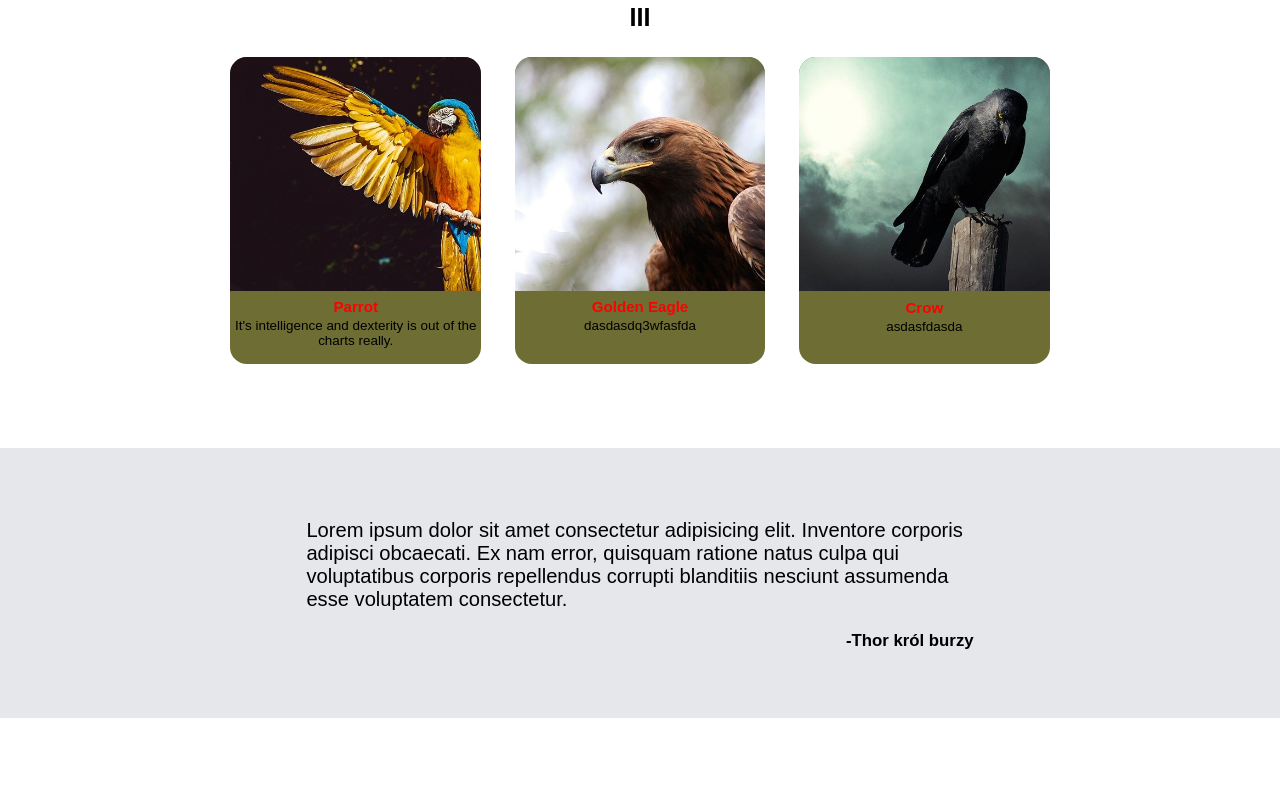
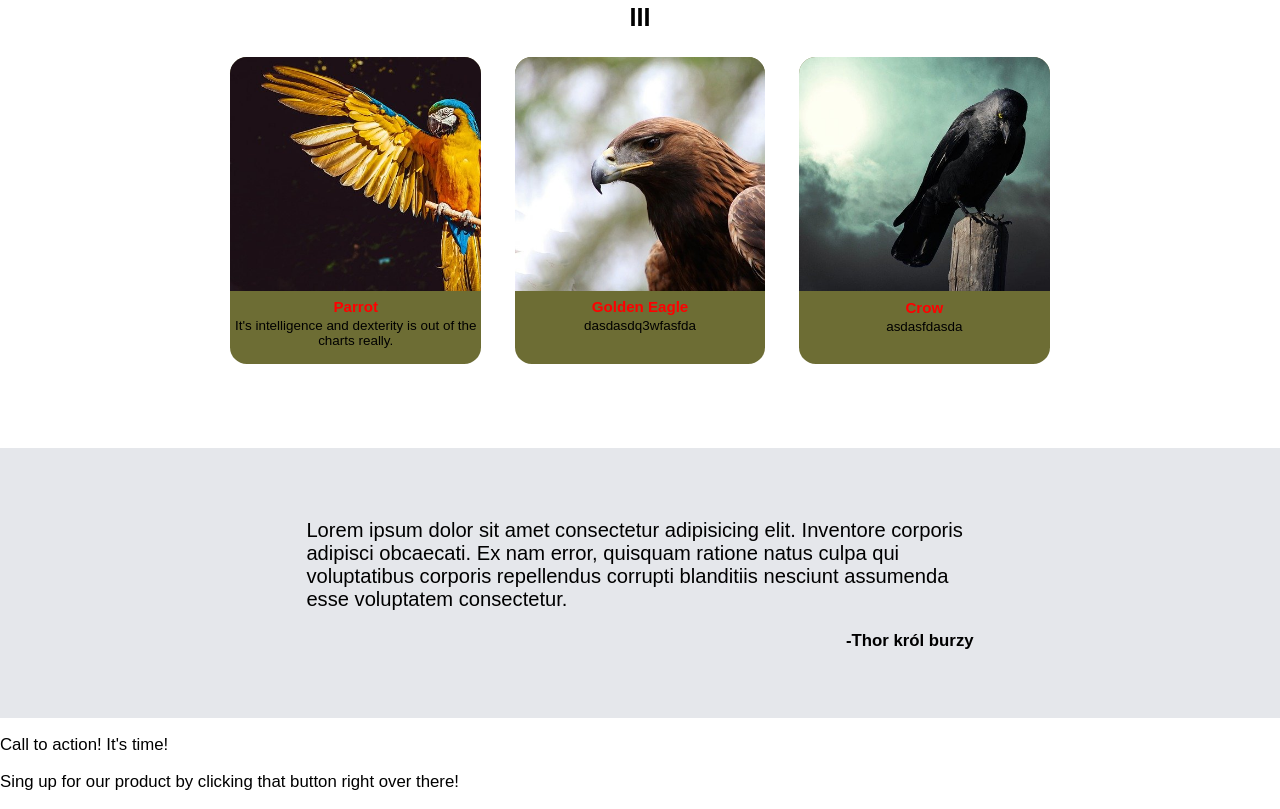
Before and after one commit to Krystioz/Landing-page, a plain HTML site: page index.html in a window 1280 px wide. Shown: the part 1359-2168 px from the top of the page. Before the commit the page ends 2077 px from the top, so only its background shows below. Drawn offline with Linux system fonts and the light colour scheme.

Commit message:
stworzenie początkowej struktury sekcji contribute

```diff
--- a/index.html
+++ b/index.html
@@ -178,7 +178,19 @@
                     <p class="author">-Thor król burzy</p>
                 </div>
             </div>
-            <div></div>
+            <div class="contribute-container">
+                <div class="contribute-box">
+                    <div class="contribute-content">
+
+                        <p>Call to action! It's time!</p>
+                        <p>
+                            Sing up for our product by
+                            clicking that button right over
+                            there!
+                        </p>
+                    </div>
+                </div>
+            </div>
         </main>
         <footer></footer>
     </body>
```
